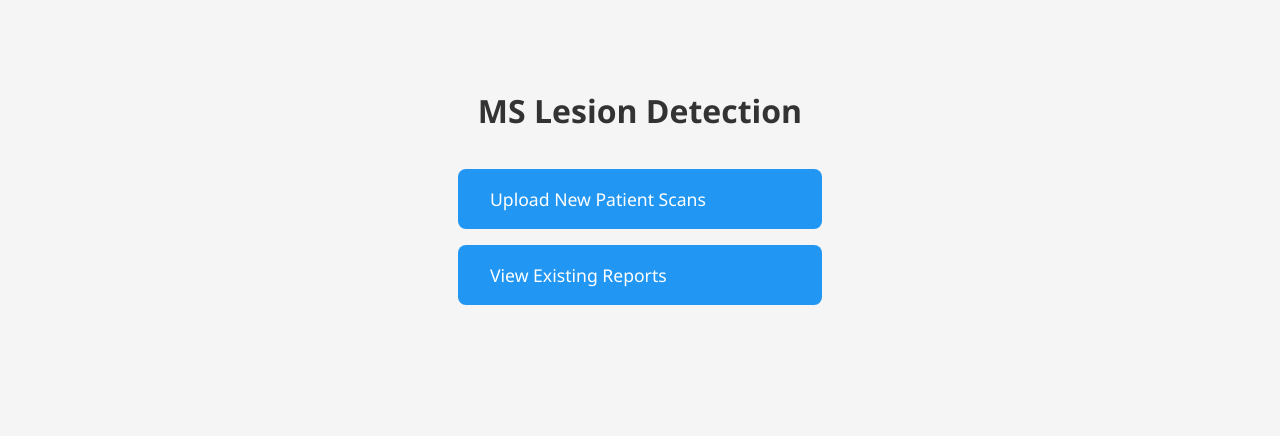
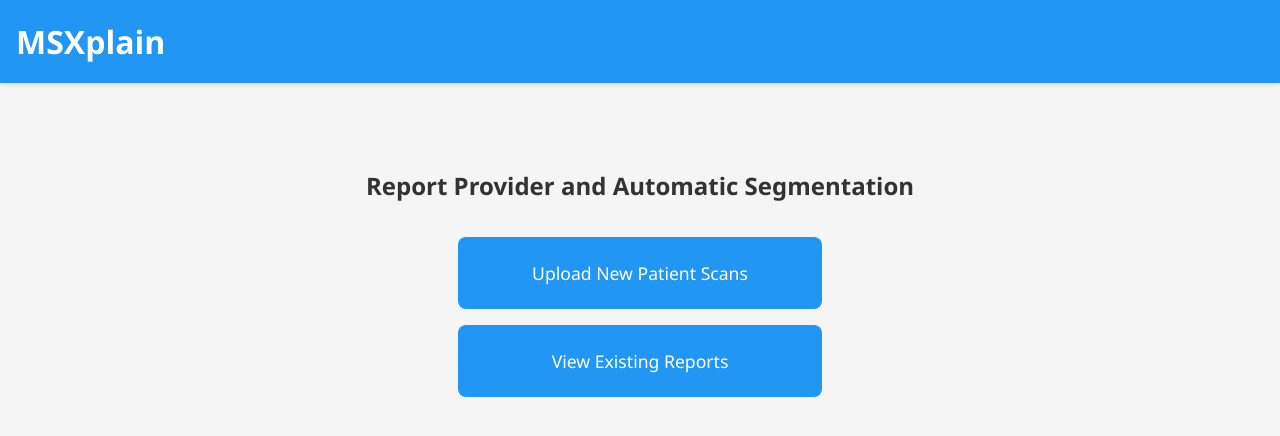
Before and after one commit to medgift/msxplain-report-viewer, a React app in the folder frontend/: page / in a window 1280 px wide. Shown: the top 436 px of the page. Built offline with nearby package versions, Linux system fonts and the light colour scheme; the HTML template or start-up script is replaced by a standard one.

Commit message:
Improve the style and the link between the different web pages

```diff
--- a/frontend/src/App.js
+++ b/frontend/src/App.js
@@ -1,6 +1,6 @@
 import React from "react";
 import { BrowserRouter as Router, Routes, Route } from "react-router-dom";
-import InputPage from "./InputPage";    // Page for entering patient name
+import HomePage from "./HomePage";    // Page for entering patient name
 import ReportPage from "./ReportPage";  // Page with report and button
 import Viewer from "./Viewer";           // Page with 3D image navigation
 import FileUpload from "./components/FileUpload";
@@ -12,7 +12,7 @@ const App = () => {
     <Router>
       <Routes>
         {/* Initial page for entering patient name */}
-        <Route path="/" element={<InputPage />} />
+        <Route path="/" element={<HomePage />} />
         <Route path="/upload" element={<FileUpload />} />
         <Route path="/patients" element={<PatientList />} />
         {/* Page showing the report */}
--- /dev/null
+++ b/frontend/src/HomePage.js
@@ -0,0 +1,26 @@
+import React from 'react';
+import { Link } from 'react-router-dom';
+import './styles.css';
+
+const HomePage = () => {
+  return (
+    <div>
+      <div className="app-header">
+        <h1>MSXplain</h1>
+      </div>
+      <div className="input-container">
+        <h2>Report Provider and Automatic Segmentation</h2>
+        <div className="button-container">
+          <Link to="/upload" className="action-button">
+            Upload New Patient Scans
+          </Link>
+          <Link to="/processed-runs" className="action-button">
+            View Existing Reports
+          </Link>
+        </div>
+      </div>
+    </div>
+  );
+};
+
+export default HomePage;
--- a/frontend/src/InputPage.js
+++ /dev/null
@@ -1,21 +0,0 @@
-import React from 'react';
-import { Link } from 'react-router-dom';
-import './styles.css';
-
-const InputPage = () => {
-  return (
-    <div className="input-container">
-      <h1>MS Lesion Detection</h1>
-      <div className="button-container">
-        <Link to="/upload" className="action-button">
-          Upload New Patient Scans
-        </Link>
-        <Link to="/processed-runs" className="action-button">
-          View Existing Reports
-        </Link>
-      </div>
-    </div>
-  );
-};
-
-export default InputPage;
--- a/frontend/src/ReportPage.js
+++ b/frontend/src/ReportPage.js
@@ -48,22 +48,23 @@ const ReportPage = () => {
 
   return (
     <div className="report-container">
+      <div className="navigation-header">
+        <Link to="/processed-runs" className="back-button">← Back to Reports</Link>
+        <h1>MSXplain Report</h1>
+      </div>
       <header className="report-header">
         <h1>MSXplain Report</h1>
         <div className="header-actions">
           <Link to={`/viewer/${run_id}/${patient_name}`} className="view-3d-button">
-            View 3D Image
+            Visualize Lesion Map
           </Link>
-          <button
-            onClick={openMcDonaldCriteria}
-            className="action-button criteria-button"
-          >
-            McDonald Criteria
+          <button onClick={openMcDonaldCriteria} className="view-3d-button">
+            📋 McDonald Criteria
           </button>
         </div>
       </header>
 
-      <div className="patient-input">
+      {/* <div className="patient-input">
         <textarea
           value={patientName}
           onChange={(e) => setPatientName(e.target.value)}
@@ -77,7 +78,7 @@ const ReportPage = () => {
           <div className="loading-spinner"></div>
           <p>Loading report...</p>
         </div>
-      )}
+      )} */}
 
       {error && <div className="error-message">{error}</div>}
 
--- a/frontend/src/Viewer.js
+++ b/frontend/src/Viewer.js
@@ -1,6 +1,5 @@
 import React, { useState, useEffect, useCallback } from "react";
 import { Link, useParams } from "react-router-dom";
-import axios from "axios";
 import './styles.css';
 
 const Viewer = () => {
@@ -154,14 +153,13 @@ const Viewer = () => {
 
   return (
     <div className="viewer-container">
-      <div className="navigation-bar">
-        <Link to={`/report/${patient_name}`} className="back-button">
-          Back to Report
+      <div className="navigation-header">
+        <Link to={`/report/${run_id}/${patient_name}`} className="back-button">
+          ← Back to Report
         </Link>
+        <h2>Brain Slice Viewer</h2>
       </div>
 
-      <header className="viewer-header">
-        <h1>Brain Slice Viewer</h1>
       <div className="viewer-controls">
         <button
           className={`toggle-button ${showFalsePositives ? 'active' : ''}`}
@@ -171,7 +169,6 @@ const Viewer = () => {
         </button>
         {renderLesionInfo()}
       </div>
-      </header>
 
       <div
         className="image-container"
--- a/frontend/src/components/FileUpload.js
+++ b/frontend/src/components/FileUpload.js
@@ -1,8 +1,7 @@
 import React, { useState, useEffect } from 'react';
-import axios from 'axios';
 import './FileUpload.css';
 import { Progress, Button } from 'antd';
-import { useNavigate } from 'react-router-dom';
+import { useNavigate, Link } from 'react-router-dom';
 
 const FileUpload = () => {
   console.log('FileUpload component rendered');
@@ -207,6 +206,10 @@ const FileUpload = () => {
 
   return (
     <div className="upload-container">
+      <div className="navigation-header">
+        <Link to="/" className="back-button">← Back to Home</Link>
+        <h2>Upload Patient Data</h2>
+      </div>
       <div className="upload-header">
         <h2>Upload Patient Data</h2>
         <p className="upload-instructions">
--- a/frontend/src/components/ProcessedRuns.js
+++ b/frontend/src/components/ProcessedRuns.js
@@ -1,5 +1,5 @@
 import React, { useState, useEffect } from 'react';
-import { useNavigate } from 'react-router-dom';
+import { useNavigate, Link } from 'react-router-dom';
 import axios from 'axios';
 import './ProcessedRuns.css';
 
@@ -28,7 +28,10 @@ const ProcessedRuns = () => {
 
   return (
     <div className="processed-runs">
-      <h2>Processed Runs</h2>
+      <div className="navigation-header">
+        <Link to="/" className="back-button">← Back to Home</Link>
+        <h2>Processed Runs</h2>
+      </div>
 
       {error && <div className="error-message">{error}</div>}
 
--- a/frontend/src/styles.css
+++ b/frontend/src/styles.css
@@ -43,18 +43,29 @@ body {
   font-size: 2.5rem;
 }
 
-/* 3D visualization button */
-.view-3d-button {
+/* Unified button styles */
+.view-3d-button, .back-button, .action-button {
+  display: inline-flex;
+  align-items: center;
+  justify-content: center;
+  padding: 8px 16px;
+  min-height: 40px;
+  min-width: 160px;  /* Add minimum width for consistency */
+  font-size: 1rem;
   background-color: var(--primary-color);
   color: white;
-  padding: 0.75rem 1.5rem;
-  border-radius: var(--border-radius);
   text-decoration: none;
-  transition: background-color 0.3s ease;
+  border-radius: 4px;
+  border: none;
+  cursor: pointer;
+  transition: all 0.3s ease;
+  white-space: nowrap; /* This prevents text wrapping */
 }
 
-.view-3d-button:hover {
+.view-3d-button:hover, .back-button:hover, .action-button:hover {
   background-color: var(--secondary-color);
+  transform: translateY(-2px);
+  box-shadow: 0 2px 4px rgba(0, 0, 0, 0.2);
 }
 
 /* Report sections */
@@ -205,11 +216,6 @@ th, td {
 
 .viewer-container {
   padding: 20px;
-  max-width: 800px;
-  margin: 0 auto;
-  display: flex;
-  flex-direction: column;
-  align-items: center;
 }
 
 .image-container {
@@ -256,37 +262,16 @@ th, td {
   height: 20px;
 }
 
-/* Navigation bar */
-.navigation-bar {
-  position: fixed;
-  top: 0;
-  left: 0;
-  padding: 1rem;
-  z-index: 100;
+/* Back button */
+.back-button {
+  position: absolute;
+  left: 20px;
+  top: 20px;
 }
 
-/* Back button */
-.back-button {
-  background-color: var(--primary-color);
-  color: white;
-  padding: 0.75rem 1.5rem;
-  border-radius: var(--border-radius);
-  text-decoration: none;
-  transition: all 0.3s ease;
-  display: flex;
-  align-items: center;
-  gap: 0.5rem;
-  box-shadow: 0 2px 4px rgba(0, 0, 0, 0.1);
-}
-
-.back-button:hover {
-  background-color: var(--secondary-color);
-  transform: translateX(-5px);
-}
-
+/* Remove the ::before pseudo-element that adds an extra arrow */
 .back-button::before {
-  content: "←";
-  font-size: 1.2em;
+  content: none;
 }
 
 /* Viewer header */
@@ -498,6 +483,13 @@ th, td {
   margin: 2rem auto;
   padding: 2rem;
   text-align: center;
+  padding-top: 2rem;
+}
+
+.input-container h2 {
+  color: var(--text-color);
+  margin-bottom: 2rem;
+  text-align: center;
 }
 
 .button-container {
@@ -589,3 +581,31 @@ th, td {
   margin: 2rem auto;
   max-width: 600px;
 }
+
+.navigation-header {
+  display: flex;
+  align-items: center;
+  padding: 20px;
+  position: relative;
+  width: 100%;
+}
+
+.navigation-header h2,
+.navigation-header h1 {
+  margin: 0 auto;
+  text-align: center;
+}
+
+.app-header {
+  background-color: var(--primary-color);
+  color: white;
+  padding: 1rem;
+  text-align: left;
+  box-shadow: 0 2px 4px rgba(0, 0, 0, 0.1);
+}
+
+.app-header h1 {
+  margin: 0;
+  font-size: 2rem;
+  font-weight: bold;
+}
```
Lines whose indentation alone changed are shown as unchanged.
